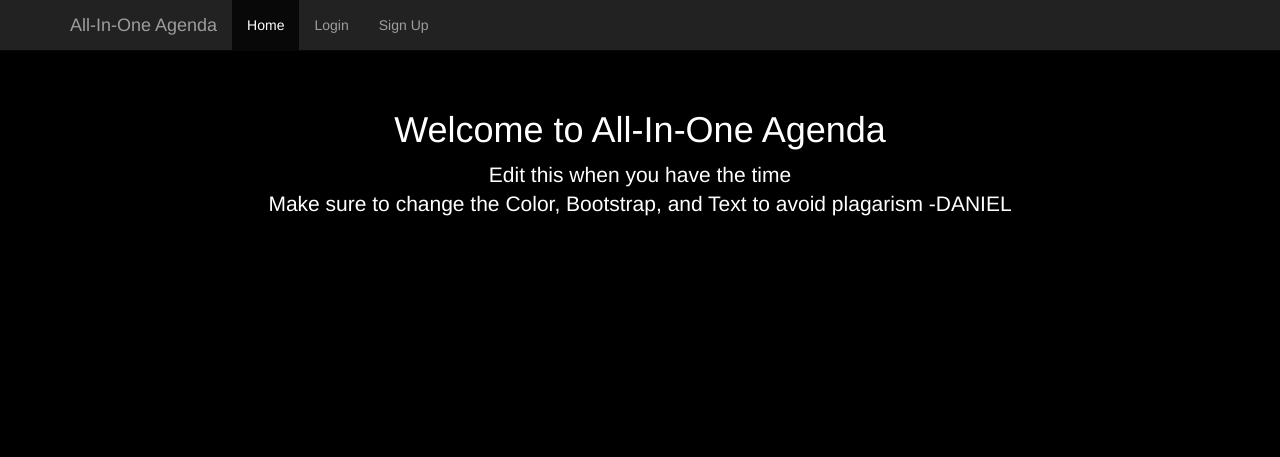
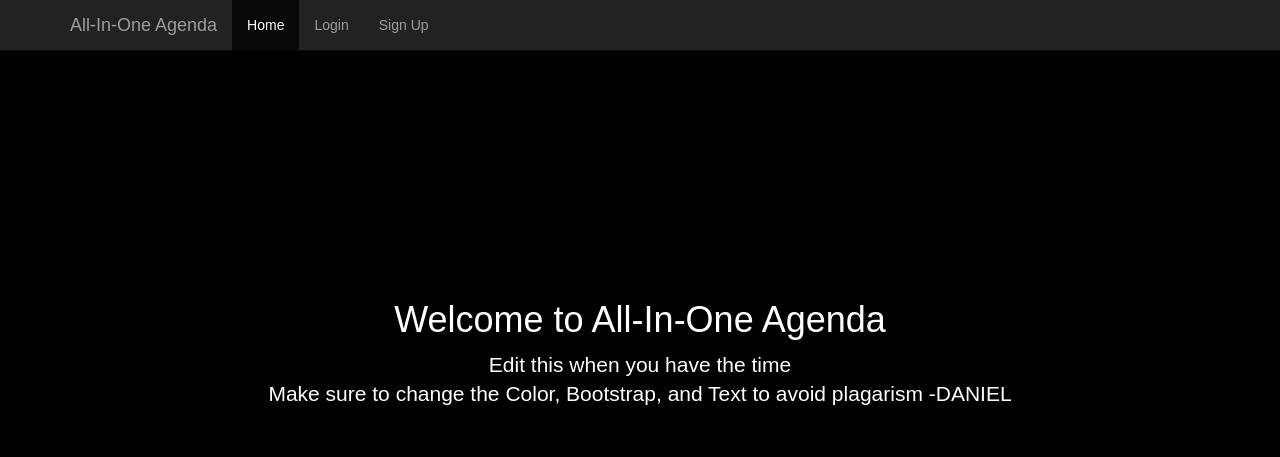
Before and after one commit to danieltran67/All-In-One-Agenda, a Flask app: page / in a window 1280 px wide. Shown: the top 457 px of the page. Run offline with Flask 2, Linux system fonts and the light colour scheme; some libraries are stand-ins or nearby versions.

Commit message:
Update starter-template.css

```diff
--- a/static/starter-template.css
+++ b/static/starter-template.css
@@ -1,9 +1,10 @@
 body {
-  padding-top: 50px;
+  padding-top: 250px;
   background-color: black;
   color: white;
+  font-family: "Arial ";
 }
 .starter-template {
-  padding: 40px 15px;
+  padding: 30px 15px;
   text-align: center;
 }
```
